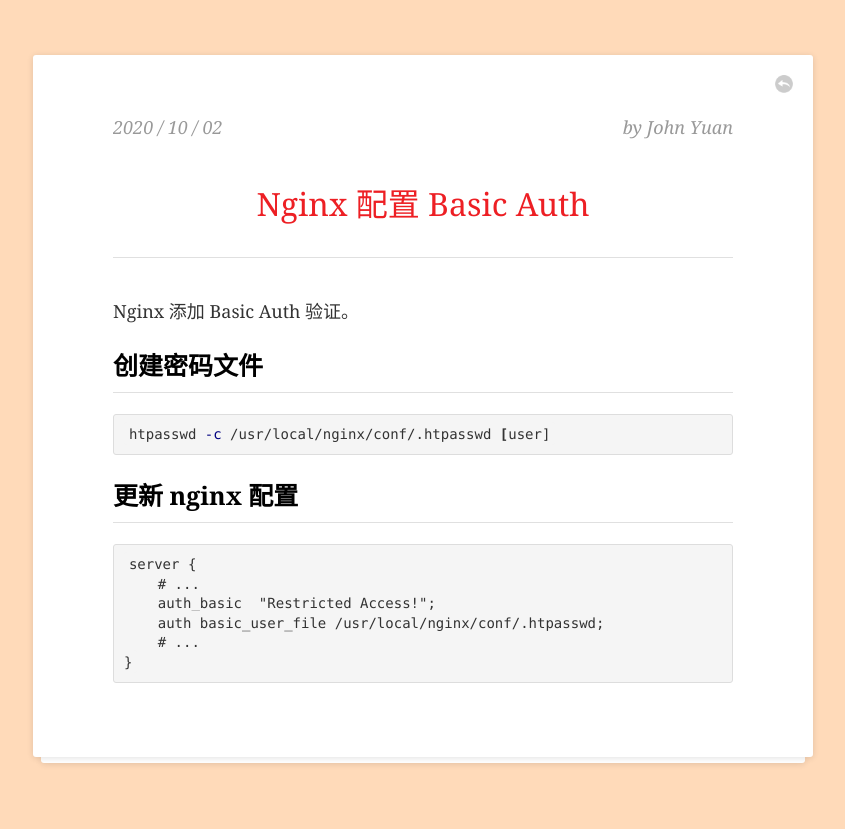
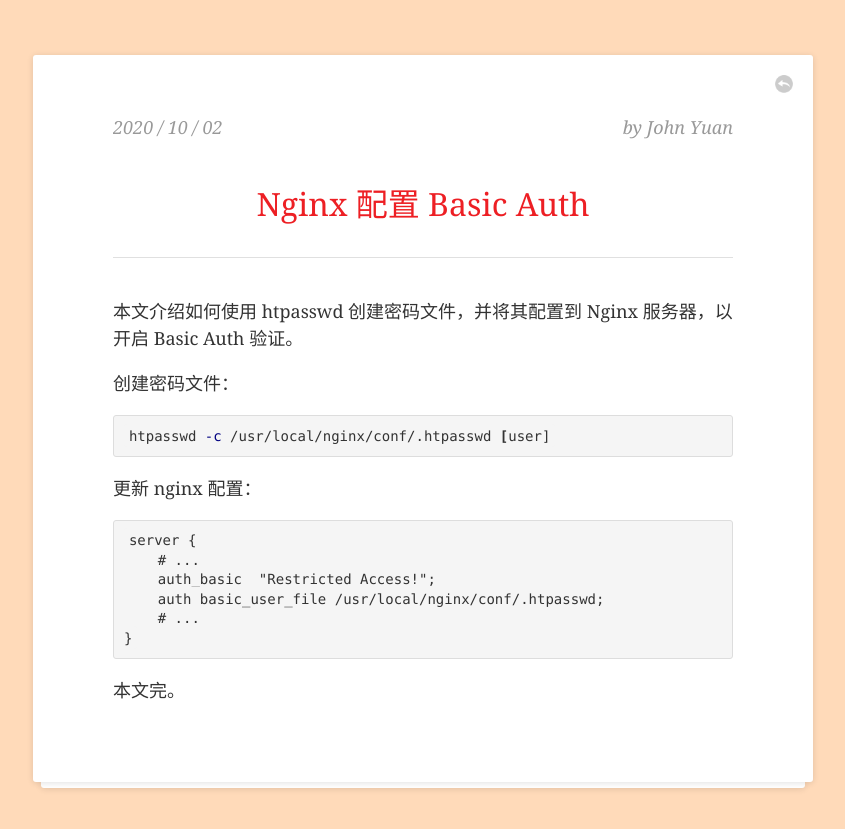
Before and after one commit to john-yuan/blog, a Jekyll site: the page built from _posts/2020-10-02-nginx-basic-auth.md, in a window 1280 px wide. Shown: the top 829 px of the page, without its empty margins (217-1062 px from the left). Built offline with Jekyll 4.4.1, drawn with Linux system fonts in a browser that asks for light colours.

Commit message:
chore: update excerpt

````diff
--- a/_posts/2020-10-02-nginx-basic-auth.md
+++ b/_posts/2020-10-02-nginx-basic-auth.md
@@ -5,17 +5,17 @@
 tags: nginx basic auth
 ---
 
-Nginx 添加 Basic Auth 验证。
+本文介绍如何使用 htpasswd 创建密码文件，并将其配置到 Nginx 服务器，以开启 Basic Auth 验证。
 
 <!--more-->
 
-## 创建密码文件
+创建密码文件：
 
 ```bash
 htpasswd -c /usr/local/nginx/conf/.htpasswd [user]
 ```
 
-## 更新 nginx 配置
+更新 nginx 配置：
 
 ```
 server {
@@ -25,3 +25,5 @@
     # ...
 }
 ```
+
+本文完。
````
